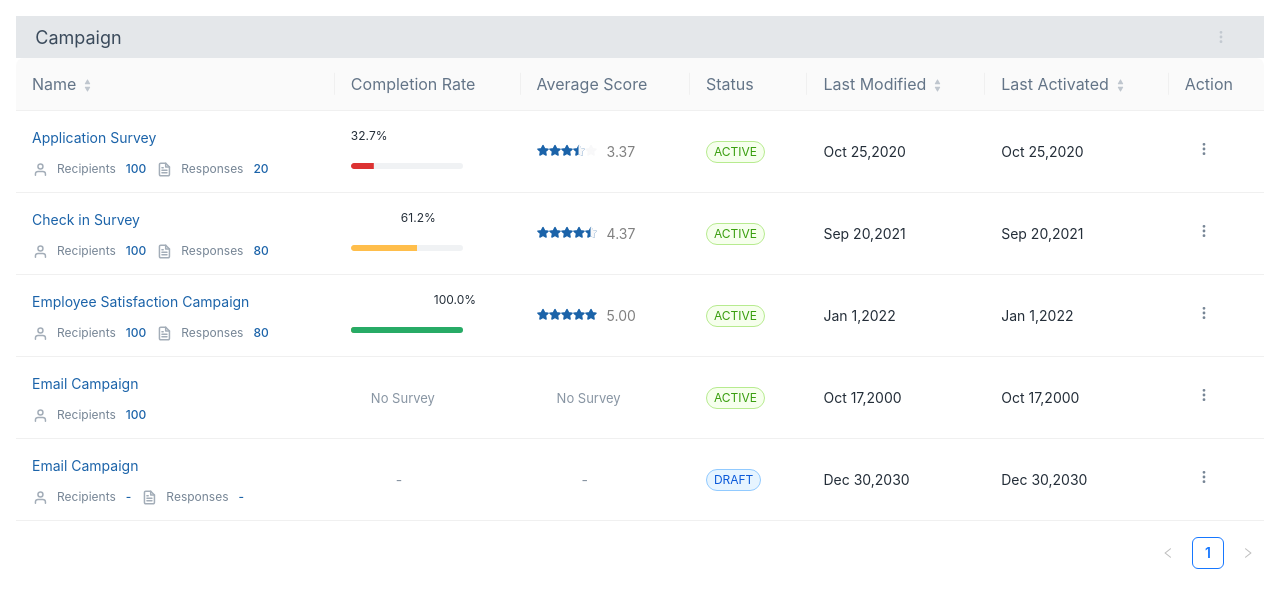
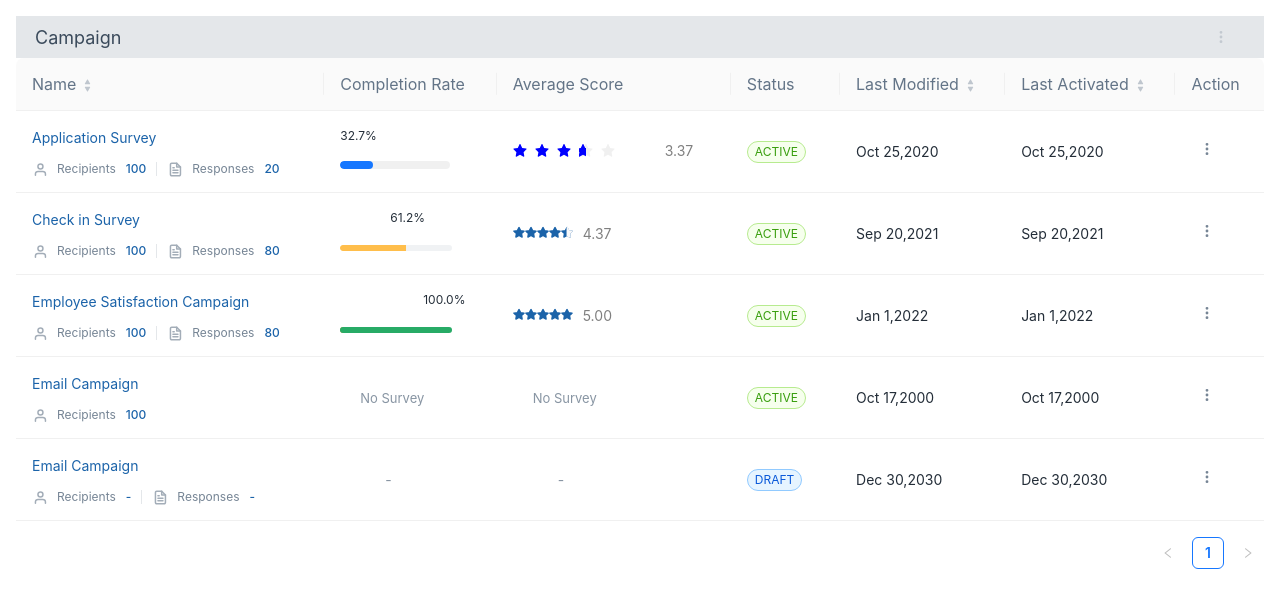
Before and after one commit to VishalGcod/CampaignTable, a React (Create React App) app in the folder campaign-design/: page / in a window 1280 px wide. Shown: the top 608 px of the page. Built offline with nearby package versions, Linux system fonts and the light colour scheme.

Commit message:
tabletasks

```diff
--- a/campaign-design/src/App.css
+++ b/campaign-design/src/App.css
@@ -1,38 +1,3 @@
-.App {
-  text-align: center;
+.custom-rate .ant-rate-star {
+  margin-right: 40px;
 }
-
-.App-logo {
-  height: 40vmin;
-  pointer-events: none;
-}
-
-@media (prefers-reduced-motion: no-preference) {
-  .App-logo {
-    animation: App-logo-spin infinite 20s linear;
-  }
-}
-
-.App-header {
-  background-color: #282c34;
-  min-height: 100vh;
-  display: flex;
-  flex-direction: column;
-  align-items: center;
-  justify-content: center;
-  font-size: calc(10px + 2vmin);
-  color: white;
-}
-
-.App-link {
-  color: #61dafb;
-}
-
-@keyframes App-logo-spin {
-  from {
-    transform: rotate(0deg);
-  }
-  to {
-    transform: rotate(360deg);
-  }
-}
--- a/campaign-design/src/App.js
+++ b/campaign-design/src/App.js
@@ -1,12 +1,16 @@
+import { useState } from "react";
 import "./App.css";
 import { AntdTableComp } from "./antdTable/antdTableComp";
 import { AntdTableHeader } from "./antdTable/antdTableHeader";
+import { ProgressBar } from "./imageSvgComps/progressBor";
 
 function App() {
+  const [percent,setPercent]=useState(99)
   return (
     <div className="App">
       <AntdTableHeader />
-      <AntdTableComp />
+      <AntdTableComp setPercent={setPercent}/>
+      {/* <ProgressBar percent={percent}/> */}
     </div>
   );
 }
--- a/campaign-design/src/antdTable/antdTableComp.js
+++ b/campaign-design/src/antdTable/antdTableComp.js
@@ -1,5 +1,5 @@
 import React from "react";
-import { Table, Tag } from "antd";
+import { Table } from "antd";
 import { HeaderDot } from "../imageSvgComps/headerDot";
 import { styled } from "styled-components";
 import { NameSort } from "../imageSvgComps/nameSort";
@@ -11,6 +11,7 @@ import { Percent3 } from "../imageSvgComps/percent3";
 import { StarRating1 } from "../imageSvgComps/starRating1";
 import { StarRating3 } from "../imageSvgComps/starRating3";
 import { StarRating2 } from "../imageSvgComps/starRating2";
+import {Progress} from "antd";
 import {
   TableHeading,
   Sorting,
@@ -33,6 +34,18 @@ import {
   UnderScore,
   DotDiv,
 } from "../styledComponents/styles";
+import { StarRatings } from "../imageSvgComps/starRate";
+import { ProgressBar } from "../imageSvgComps/progressBor";
+
+export const Line = styled.div`
+  width: 1px;
+  height: 14px;
+  background: #e4e7ea;
+`;
+export const Rows=styled.div`
+height: 87px;
+flex-shrink: 0;
+`;
 
 const columns = [
   {
@@ -126,6 +139,7 @@ const data = [
           </Svgs>
           <UserFileText>Recipients</UserFileText>
           <Numbers>100</Numbers>
+          <Line></Line>
           <Svgs>
             <FileSvg />
           </Svgs>
@@ -140,18 +154,14 @@ const data = [
           <RatingFont>32.7%</RatingFont>
         </RatingsNumber>
         <span>
-          <Percent1 />
+          <Progress style={{width:'110px', height:'6px'}} percent={30} showInfo={false} />
         </span>
       </Ratings>
     ),
     address: (
       <AvgScore>
         <Stars>
-          <StarRating1 />
-          <StarRating1 />
-          <StarRating1 />
-          <StarRating2 />
-          <StarRating3 />
+        <StarRatings value={3.5}/>
         </Stars>
         <div>3.37</div>
       </AvgScore>
@@ -175,6 +185,7 @@ const data = [
           </Svgs>
           <UserFileText>Recipients</UserFileText>
           <Numbers>100</Numbers>
+          <Line></Line>
           <Svgs>
             <FileSvg />
           </Svgs>
@@ -224,6 +235,7 @@ const data = [
           </Svgs>
           <UserFileText>Recipients</UserFileText>
           <Numbers>100</Numbers>
+          <Line></Line>
           <Svgs>
             <FileSvg />
           </Svgs>
@@ -263,6 +275,7 @@ const data = [
     ),
   },
   {
+
     key: "4",
     name: (
       <FirstData>
@@ -297,6 +310,7 @@ const data = [
           </Svgs>
           <UserFileText>Recipients</UserFileText>
           <Numbers>-</Numbers>
+          <Line></Line>
           <Svgs>
             <FileSvg />
           </Svgs>
--- /dev/null
+++ b/campaign-design/src/imageSvgComps/progressBor.js
@@ -0,0 +1,9 @@
+import { Progress } from 'antd';
+
+export const ProgressBar = ({percent}) => {
+  return (
+    <>
+      <Progress percent={percent} />
+    </>
+  );
+};
--- /dev/null
+++ b/campaign-design/src/imageSvgComps/starRate.js
@@ -0,0 +1,16 @@
+import React from "react";
+import { Rate } from "antd";
+import { styled } from "styled-components";
+
+export const RateStyled=styled(Rate)`
+font-size:14px;
+color:blue;
+&.ant-rate .ant-rate-star-first .anticon, :where(.css-dev-only-do-not-override-17a39f8).ant-rate .ant-rate-star-second .anticon {
+    margin: -3px;
+    }
+}
+`;
+
+export const StarRatings = ({ value }) => (
+  <RateStyled className="custom-rate" allowHalf defaultValue={value} />
+);
```
